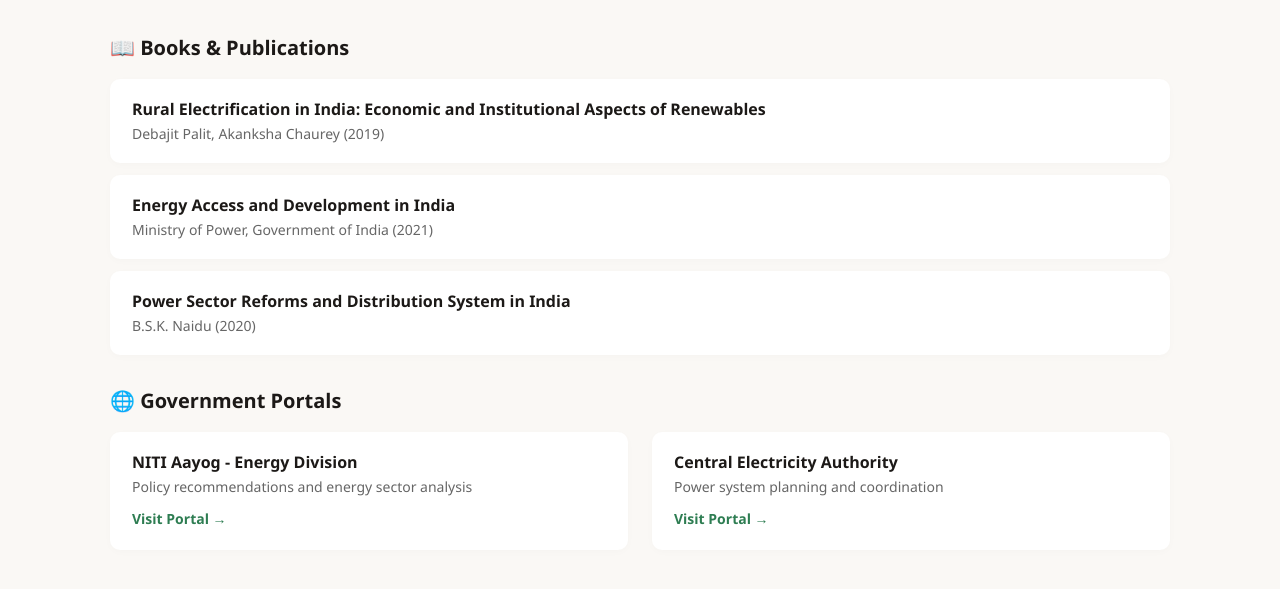
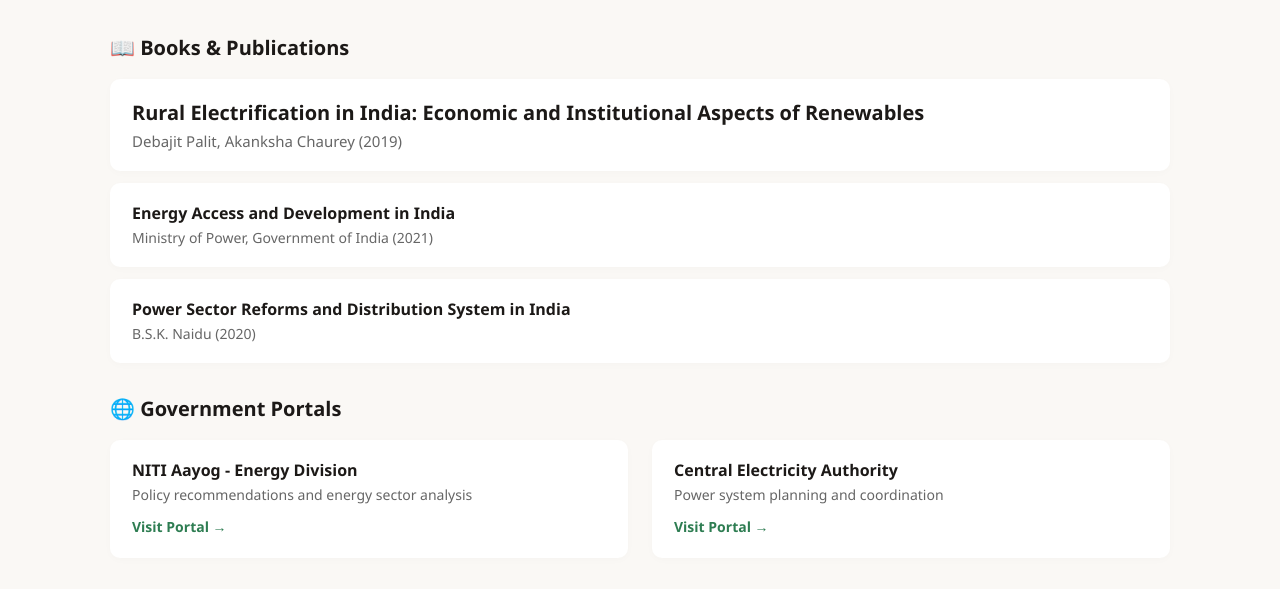
Before and after one commit to agrimtonk-rgb/web-dev-project-, a plain HTML site: page references.html in a window 1280 px wide. Shown: the part 192-781 px from the top of the page. Drawn offline with Linux system fonts and the light colour scheme.

Commit message:
Update references.html

```diff
--- a/references.html
+++ b/references.html
@@ -39,8 +39,8 @@
     <!-- Books & Publications -->
     <div class="ref-sec-title">📖 Books & Publications</div>
     <div class="ref-item">
-      <h3 style="font-size: 16px;">Rural Electrification in India: Economic and Institutional Aspects of Renewables</h3>
-      <p style="color: #666; font-size: 14px;">Debajit Palit, Akanksha Chaurey (2019)</p>
+      <h3 style="font-size: 20px;">Rural Electrification in India: Economic and Institutional Aspects of Renewables</h3>
+      <p style="color: #666; font-size: 15px;">Debajit Palit, Akanksha Chaurey (2019)</p>
     </div>
     <div class="ref-item">
       <h3 style="font-size: 16px;">Energy Access and Development in India</h3>
```
